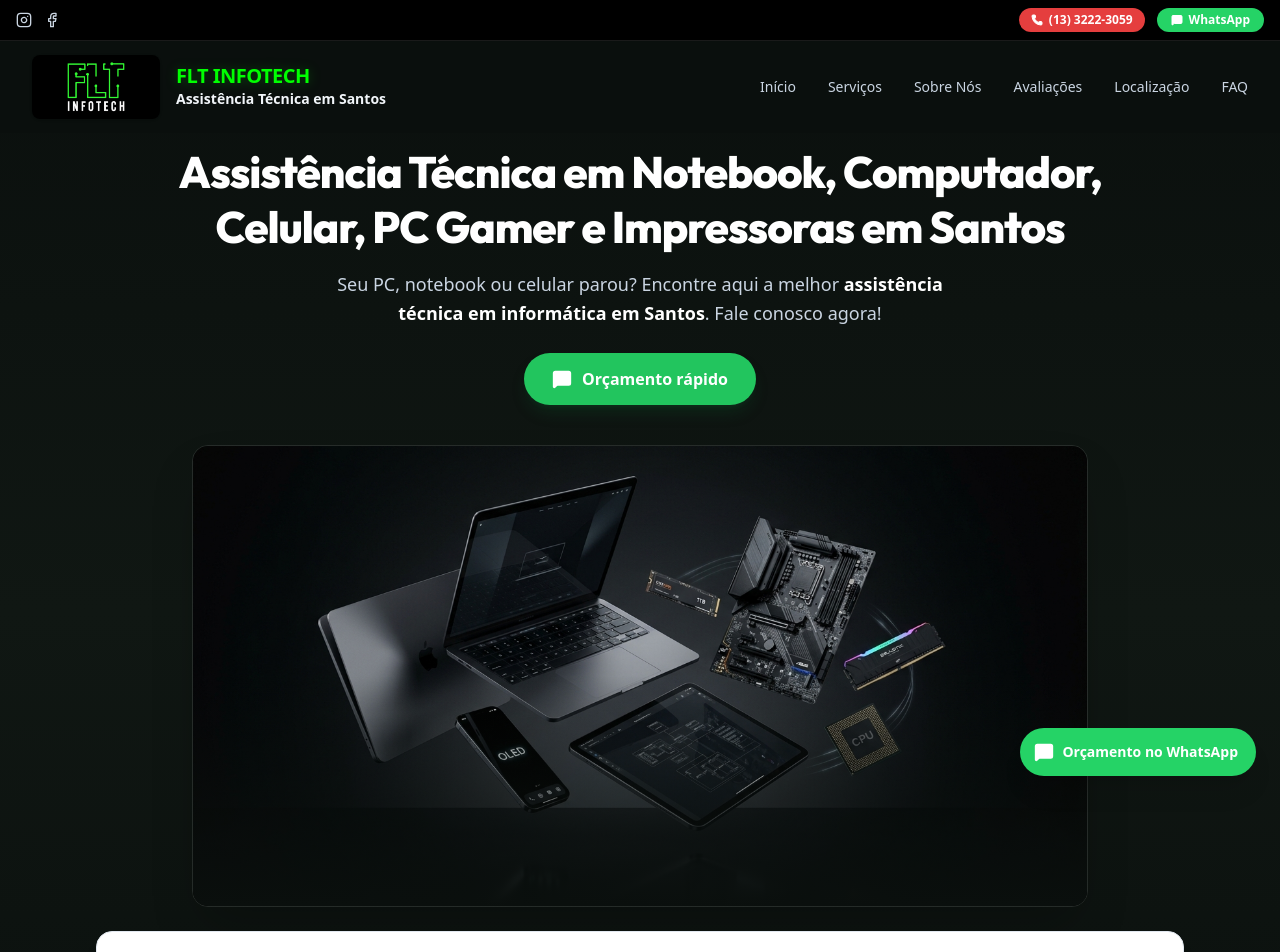
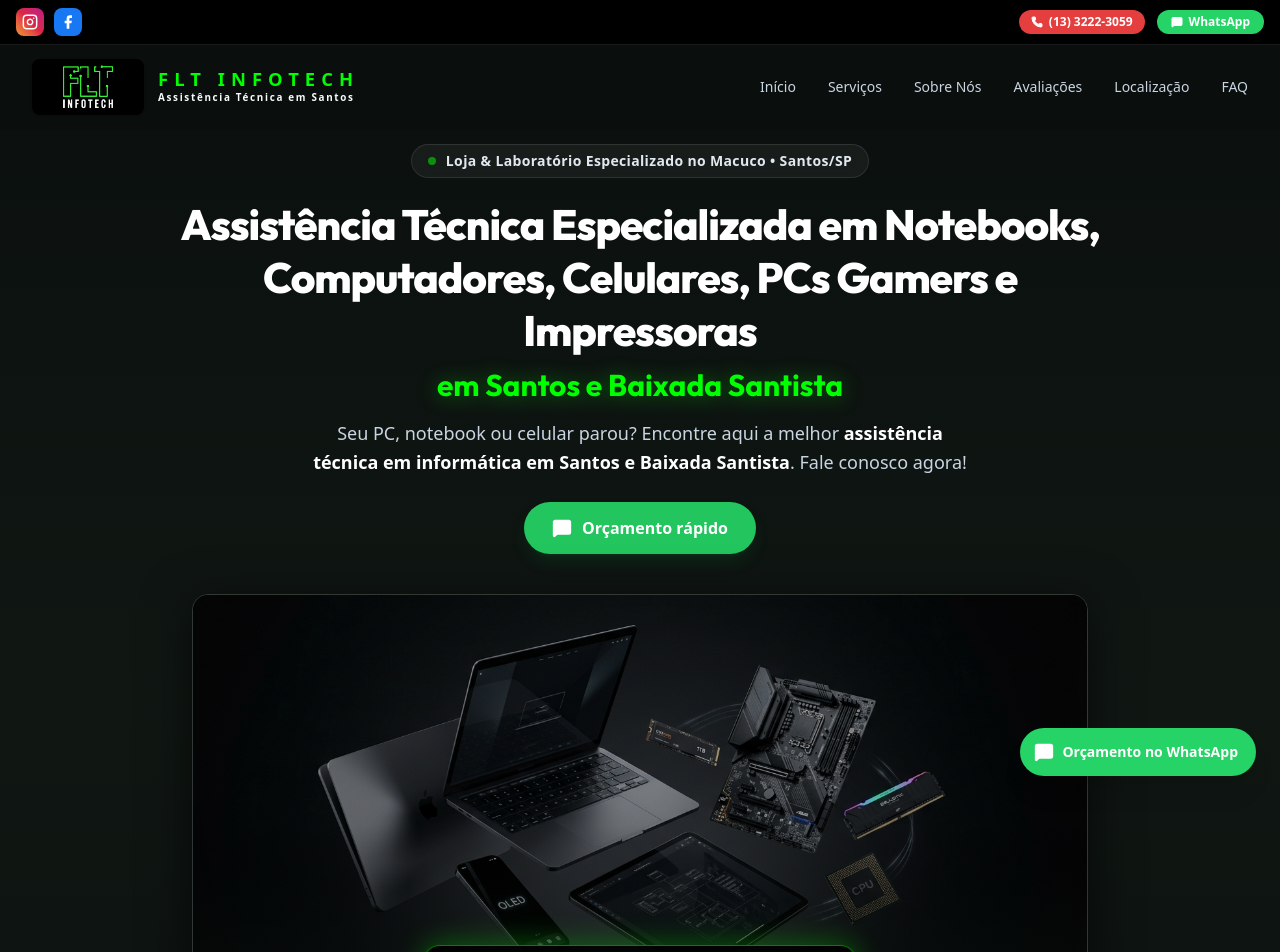
Before and after one commit to Mauricio1325/site-flt-infotech-1, a React (Vite) app: page / in a window 1280 px wide. Shown: the top 952 px of the page. Built offline with nearby package versions, Linux system fonts and the light colour scheme.

Commit message:
Atualização do site via IA Studio: novas avaliações, identidade visual e melhorias de SEO

```diff
--- a/src/components/AboutSection.tsx
+++ b/src/components/AboutSection.tsx
@@ -1,6 +1,5 @@
 import React from 'react';
 import { COMPANY_INFO } from '../data/companyData';
-import storeImage from '../assets/images/tech_store_front_1788963613468.jpg';
 
 export const AboutSection: React.FC = () => {
   const handleContactClick = () => {
@@ -30,11 +29,11 @@ export const AboutSection: React.FC = () => {
 
           {/* Left Column: Photo */}
           <div className="lg:col-span-6">
-            <div className="rounded-2xl overflow-hidden shadow-md border border-slate-200">
+            <div className="rounded-2xl overflow-hidden shadow-md border border-slate-200 bg-slate-50">
               <img
-                src={storeImage}
-                alt="Loja e Laboratório da FLT Infotech em Santos"
-                className="w-full h-80 sm:h-96 object-cover"
+                src="/conserta-computadores-notebook-impressoras-celular.png"
+                alt="FLT Infotech - Conserto de Computadores, Notebook, Impressoras e Celular em Santos"
+                className="w-full h-auto max-h-[460px] object-cover"
                 loading="lazy"
               />
             </div>
--- /dev/null
+++ b/src/components/BrandLogoText.tsx
@@ -0,0 +1,50 @@
+import React from 'react';
+
+interface BrandLogoTextProps {
+  className?: string;
+  glow?: boolean;
+  textColorBottom?: string;
+}
+
+export const BrandLogoText: React.FC<BrandLogoTextProps> = ({
+  className = "w-[185px] sm:w-[220px] md:w-[250px] h-auto",
+  glow = true,
+  textColorBottom = "#f8fafc"
+}) => {
+  return (
+    <svg
+      viewBox="0 0 260 48"
+      className={`${className} overflow-visible select-none shrink-0`}
+      aria-label="FLT INFOTECH - Assistência Técnica em Santos"
+    >
+      {/* FLT INFOTECH - starts at x=0, ends at x=260 */}
+      <text
+        x="0"
+        y="22"
+        fill="#00ff01"
+        fontSize="24.5"
+        fontWeight="900"
+        fontFamily="ui-sans-serif, system-ui, -apple-system, BlinkMacSystemFont, 'Segoe UI', Roboto, 'Helvetica Neue', Arial, sans-serif"
+        textLength="260"
+        lengthAdjust="spacing"
+        style={glow ? { filter: 'drop-shadow(0px 1px 6px rgba(0,255,1,0.45))' } : undefined}
+      >
+        FLT INFOTECH
+      </text>
+
+      {/* Assistência Técnica em Santos - starts at x=0, ends at x=260 */}
+      <text
+        x="0"
+        y="43"
+        fill={textColorBottom}
+        fontSize="13.2"
+        fontWeight="700"
+        fontFamily="ui-sans-serif, system-ui, -apple-system, BlinkMacSystemFont, 'Segoe UI', Roboto, 'Helvetica Neue', Arial, sans-serif"
+        textLength="260"
+        lengthAdjust="spacing"
+      >
+        Assistência Técnica em Santos
+      </text>
+    </svg>
+  );
+};
--- a/src/components/Footer.tsx
+++ b/src/components/Footer.tsx
@@ -8,6 +8,7 @@ import {
   Clock
 } from 'lucide-react';
 import { COMPANY_INFO } from '../data/companyData';
+import { BrandLogoText } from './BrandLogoText';
 
 export const Footer: React.FC = () => {
   return (
@@ -22,36 +23,32 @@ export const Footer: React.FC = () => {
               <img
                 src="/logo-com-fundo.png"
                 alt="FLT Infotech"
-                className="h-14 sm:h-16 md:h-18 w-auto object-contain rounded-lg shrink-0 group-hover:scale-105 transition-transform shadow-md"
+                className="h-13 sm:h-15 md:h-16 w-auto object-contain rounded-lg shrink-0 group-hover:scale-105 transition-transform shadow-md"
               />
-              <div className="flex flex-col justify-center leading-tight">
-                <span className="text-base sm:text-lg md:text-xl font-black text-[#00ff01] tracking-tight leading-none drop-shadow-[0_1px_6px_rgba(0,255,1,0.25)]">
-                  FLT INFOTECH
-                </span>
-                <span className="text-xs sm:text-sm text-slate-100 font-semibold mt-1 leading-tight">
-                  Assistência Técnica em Santos
-                </span>
-              </div>
+              <BrandLogoText className="w-[155px] sm:w-[185px] md:w-[210px] h-auto" glow={false} />
             </a>
 
-            <div className="flex items-center space-x-3 pt-2 text-slate-300">
+            {/* Social Icons with original official brand colors and larger tactile sizing */}
+            <div className="flex items-center space-x-3 pt-3">
               <a
                 href={COMPANY_INFO.social.instagram}
                 target="_blank"
                 rel="noopener noreferrer"
-                className="w-8 h-8 rounded-full bg-white/5 hover:bg-white/10 flex items-center justify-center hover:text-white transition-colors"
-                aria-label="Instagram"
+                className="w-10 h-10 sm:w-11 sm:h-11 rounded-xl bg-gradient-to-tr from-[#f09433] via-[#dc2743] to-[#bc1888] flex items-center justify-center text-white shadow-md hover:scale-110 hover:shadow-[0_0_16px_rgba(220,39,67,0.5)] transition-all duration-200"
+                aria-label="Instagram da FLT Infotech"
+                title="Siga a FLT Infotech no Instagram"
               >
-                <Instagram className="w-4 h-4" />
+                <Instagram className="w-5 h-5 sm:w-5.5 sm:h-5.5 stroke-[2.2]" />
               </a>
               <a
                 href={COMPANY_INFO.social.facebook}
                 target="_blank"
                 rel="noopener noreferrer"
-                className="w-8 h-8 rounded-full bg-white/5 hover:bg-white/10 flex items-center justify-center hover:text-white transition-colors"
-                aria-label="Facebook"
+                className="w-10 h-10 sm:w-11 sm:h-11 rounded-xl bg-[#1877F2] flex items-center justify-center text-white shadow-md hover:scale-110 hover:shadow-[0_0_16px_rgba(24,119,242,0.5)] transition-all duration-200"
+                aria-label="Facebook da FLT Infotech"
+                title="Curta a FLT Infotech no Facebook"
               >
-                <Facebook className="w-4 h-4" />
+                <Facebook className="w-5 h-5 sm:w-5.5 sm:h-5.5 fill-white stroke-none" />
               </a>
             </div>
           </div>
--- a/src/components/Header.tsx
+++ b/src/components/Header.tsx
@@ -8,6 +8,7 @@ import {
   Facebook
 } from 'lucide-react';
 import { COMPANY_INFO } from '../data/companyData';
+import { BrandLogoText } from './BrandLogoText';
 
 export const Header: React.FC = () => {
   const [isScrolled, setIsScrolled] = useState(false);
@@ -40,25 +41,27 @@ export const Header: React.FC = () => {
       {/* Top Contact & Social Bar (exact look from reference model) */}
       <div className="bg-black/95 border-b border-white/10 text-xs py-2 px-4">
         <div className="max-w-7xl mx-auto flex justify-between items-center">
-          {/* Social Icons Left */}
-          <div className="flex items-center space-x-3 text-slate-300">
+          {/* Social Icons Left with original brand colors and enlarged sizing */}
+          <div className="flex items-center space-x-2 sm:space-x-2.5">
             <a
               href={COMPANY_INFO.social.instagram}
               target="_blank"
               rel="noopener noreferrer"
               aria-label="Instagram da FLT Infotech"
-              className="hover:text-white transition-colors"
+              title="Siga a FLT Infotech no Instagram"
+              className="w-6 h-6 sm:w-7 sm:h-7 rounded-md sm:rounded-lg bg-gradient-to-tr from-[#f09433] via-[#dc2743] to-[#bc1888] flex items-center justify-center text-white shadow-sm hover:scale-110 hover:shadow-[0_0_12px_rgba(220,39,67,0.5)] transition-all duration-200"
             >
-              <Instagram className="w-4 h-4" />
+              <Instagram className="w-3.5 h-3.5 sm:w-4 sm:h-4 stroke-[2.2]" />
             </a>
             <a
               href={COMPANY_INFO.social.facebook}
               target="_blank"
               rel="noopener noreferrer"
               aria-label="Facebook da FLT Infotech"
-              className="hover:text-white transition-colors"
+              title="Curta a FLT Infotech no Facebook"
+              className="w-6 h-6 sm:w-7 sm:h-7 rounded-md sm:rounded-lg bg-[#1877F2] flex items-center justify-center text-white shadow-sm hover:scale-110 hover:shadow-[0_0_12px_rgba(24,119,242,0.5)] transition-all duration-200"
             >
-              <Facebook className="w-4 h-4" />
+              <Facebook className="w-3.5 h-3.5 sm:w-4 sm:h-4 fill-white stroke-none" />
             </a>
           </div>
 
@@ -95,20 +98,13 @@ export const Header: React.FC = () => {
         <div className="max-w-7xl mx-auto px-4 sm:px-6 lg:px-8">
           <div className="flex items-center justify-between">
             {/* Logo */}
-            <a href="#inicio" className="flex items-center gap-3 sm:gap-4 shrink-0 group" id="header-logo-link">
+            <a href="#inicio" className="flex items-center gap-3 sm:gap-3.5 shrink-0 group" id="header-logo-link">
               <img
                 src="/logo-com-fundo.png"
                 alt="FLT Infotech - Assistência Técnica em Santos"
-                className="h-12 sm:h-14 md:h-16 w-auto object-contain rounded-lg shadow-sm group-hover:scale-105 transition-transform"
+                className="h-11 sm:h-13 md:h-14 w-auto object-contain rounded-lg shadow-sm group-hover:scale-105 transition-transform"
               />
-              <div className="flex flex-col justify-center leading-tight">
-                <span className="text-base sm:text-lg md:text-xl font-black text-[#00ff01] tracking-tight leading-none drop-shadow-[0_1px_6px_rgba(0,255,1,0.25)]">
-                  FLT INFOTECH
-                </span>
-                <span className="text-xs sm:text-sm text-slate-100 font-semibold tracking-normal mt-1 leading-tight">
-                  Assistência Técnica em Santos
-                </span>
-              </div>
+              <BrandLogoText className="w-[145px] sm:w-[170px] md:w-[195px] h-auto" glow={false} />
             </a>
 
             {/* Desktop Navigation Links */}
--- a/src/components/Hero.tsx
+++ b/src/components/Hero.tsx
@@ -8,6 +8,7 @@ import {
 } from 'lucide-react';
 import { COMPANY_INFO } from '../data/companyData';
 import heroDevicesImage from '../assets/images/hero_tech_devices_1788963590317.jpg';
+import { BrandLogoText } from './BrandLogoText';
 
 export const Hero: React.FC = () => {
   const handleWhatsAppQuote = () => {
@@ -21,14 +22,27 @@ export const Hero: React.FC = () => {
       <div className="absolute inset-0 bg-gradient-to-b from-[#0a0f0d] via-[#101713] to-[#0a0f0d] pointer-events-none"></div>
 
       <div className="max-w-5xl mx-auto px-4 sm:px-6 lg:px-8 relative z-10 text-center">
-        {/* Main Centered Headline (Identical layout to reference model) */}
-        <h1 className="text-3xl sm:text-4xl md:text-5xl lg:text-[2.75rem] font-extrabold tracking-tight text-white leading-tight mb-4">
-          Assistência Técnica em Notebook, Computador, Celular, PC Gamer e Impressoras em Santos
+        {/* Company Header Tag */}
+        <div className="inline-flex items-center gap-2.5 px-4 py-1.5 rounded-full bg-white/5 border border-white/10 mb-5 backdrop-blur-sm">
+          <span className="w-2 h-2 rounded-full bg-[#00ff01] animate-pulse"></span>
+          <span className="text-xs sm:text-sm font-bold text-slate-200 tracking-wide">
+            Loja & Laboratório Especializado no Macuco • Santos/SP
+          </span>
+        </div>
+
+        {/* Main Centered Headline (H1 structured for optimal SEO & readability) */}
+        <h1 className="text-2xl sm:text-3xl md:text-4xl lg:text-[2.65rem] font-extrabold tracking-tight text-white leading-tight mb-4">
+          <span className="block">
+            Assistência Técnica Especializada em Notebooks, Computadores, Celulares, PCs Gamers e Impressoras
+          </span>
+          <span className="block mt-2 sm:mt-2.5 text-lg sm:text-2xl md:text-3xl font-bold text-[#00ff01] tracking-normal drop-shadow-[0_1px_10px_rgba(0,255,1,0.35)]">
+            em Santos e Baixada Santista
+          </span>
         </h1>
 
         {/* Subtitle */}
         <p className="text-sm sm:text-base md:text-lg text-slate-300 max-w-2xl mx-auto leading-relaxed mb-6 font-normal">
-          Seu PC, notebook ou celular parou? Encontre aqui a melhor <strong className="text-white font-semibold">assistência técnica em informática em Santos</strong>. Fale conosco agora!
+          Seu PC, notebook ou celular parou? Encontre aqui a melhor <strong className="text-white font-semibold">assistência técnica em informática em Santos e Baixada Santista</strong>. Fale conosco agora!
         </p>
 
         {/* Primary CTA Button (Bright Green Pill, exact model match) */}
@@ -43,15 +57,25 @@ export const Hero: React.FC = () => {
           </button>
         </div>
 
-        {/* Hero Tech Devices Floating Image */}
-        <div className="relative max-w-4xl mx-auto rounded-2xl overflow-hidden border border-white/10 shadow-2xl">
+        {/* Hero Tech Devices Floating Image with Prominent Logo Highlight */}
+        <div className="relative max-w-4xl mx-auto rounded-2xl overflow-hidden border border-white/15 shadow-[0_10px_50px_rgba(0,0,0,0.6)] group">
+          {/* Prominent Logo Badge positioned at the bottom of the floating devices image */}
+          <div className="absolute bottom-3 sm:bottom-6 left-1/2 -translate-x-1/2 z-20 flex items-center gap-3 sm:gap-4 px-4 sm:px-6 py-2.5 sm:py-3.5 rounded-2xl bg-black/85 backdrop-blur-md border border-[#00ff01]/50 shadow-[0_0_30px_rgba(0,255,1,0.35)] transition-transform duration-300 group-hover:scale-[1.02] max-w-[95%]">
+            <img
+              src="/logo-com-fundo.png"
+              alt="FLT Infotech"
+              className="h-10 sm:h-12 md:h-14 w-auto object-contain rounded-lg shadow-md shrink-0"
+            />
+            <BrandLogoText className="w-[185px] sm:w-[225px] md:w-[255px] h-auto" glow={true} />
+          </div>
+
           <img
             src={heroDevicesImage}
             alt="Assistência Técnica em Informática - FLT Infotech Santos"
-            className="w-full h-auto object-cover max-h-[380px] sm:max-h-[460px]"
+            className="w-full h-auto object-cover max-h-[380px] sm:max-h-[460px] transform group-hover:scale-[1.01] transition-transform duration-700"
             loading="eager"
           />
-          <div className="absolute inset-0 bg-gradient-to-t from-[#0a0f0d] via-transparent to-transparent pointer-events-none"></div>
+          <div className="absolute inset-0 bg-gradient-to-t from-[#0a0f0d] via-black/25 to-black/20 pointer-events-none"></div>
         </div>
       </div>
 
@@ -94,7 +118,7 @@ export const Hero: React.FC = () => {
               Atendimento Balcão ou Delivery
             </h3>
             <p className="text-xs sm:text-sm text-slate-600 leading-relaxed">
-              Sem tempo? Traga seu equipamento à nossa loja no Macuco ou consulte opções de coleta e entrega com total conveniência em Santos.
+              Sem tempo? Traga seu equipamento à nossa loja no Macuco ou consulte opções de coleta e entrega com total conveniência em Santos e Baixada Santista.
             </p>
           </div>
 
--- a/src/components/ReviewsSection.tsx
+++ b/src/components/ReviewsSection.tsx
@@ -16,7 +16,7 @@ export const ReviewsSection: React.FC = () => {
             O Que Nossos Clientes Dizem
           </h2>
           <p className="text-sm sm:text-base text-slate-600 leading-relaxed">
-            A satisfação de quem confia no nosso trabalho é nossa maior recompensa. Veja porque somos a escolha de tantos clientes em Santos.
+            A satisfação de quem confia no nosso trabalho é nossa maior recompensa. Veja porque somos a escolha de tantos clientes em Santos e Baixada Santista.
           </p>
         </div>
 
--- a/src/components/ServicesSection.tsx
+++ b/src/components/ServicesSection.tsx
@@ -39,7 +39,7 @@ export const ServicesSection: React.FC = () => {
             SERVIÇOS
           </span>
           <h2 className="text-2xl sm:text-3xl md:text-4xl font-extrabold text-slate-900 tracking-tight leading-tight mb-3">
-            Soluções da Nossa Assistência Técnica em Informática em Santos
+            Soluções da Nossa Assistência Técnica em Informática em Santos e Baixada Santista
           </h2>
           <p className="text-sm sm:text-base text-slate-600 leading-relaxed">
             Do seu computador ao PC Gamer, temos a solução técnica completa. Conheça nossos principais serviços e como podemos ajudar você.
```
Also changed, not shown: src/data/companyData.ts (+16 -0 lines), public/conserta-computadores-notebook-impressoras-celular.png (added).
